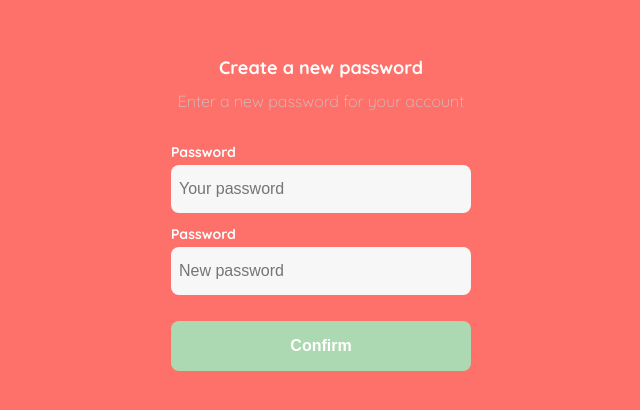
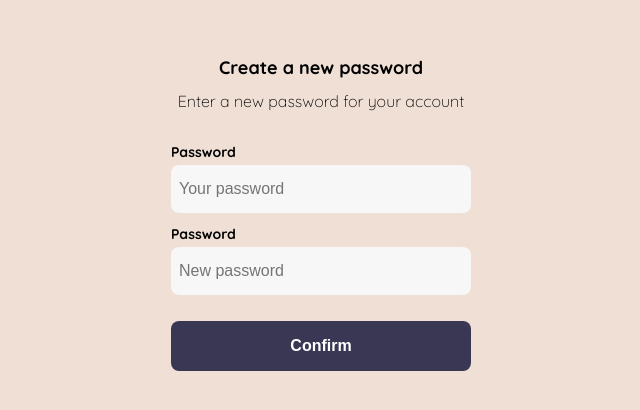
Before and after one commit to CarlosReyes99/yard-store, a plain HTML site: page newpassword.html in a window 1280 px wide. Shown: the part 178-588 px from the top of the page, without its empty margins (319-959 px from the left). Drawn offline with Linux system fonts and the light colour scheme.

```diff
--- a/newpassword.html
+++ b/newpassword.html
@@ -14,10 +14,10 @@
             --white: #FFFFFF;
             --black: #000000;
             --very-light-pink: #C7C7C7;
-            --background: #fe716a;
+            --background: #efdfd5;
 
             --text-input-field: #F7F7F7;
-            --hospital--gren: #ACD9B2;
+            --hospital--gren: #393754;
             --sm: 14px;
             --md: 16px;
             --lg: 18px;
@@ -49,13 +49,13 @@
             display: none;
         }
         .title{
-            color: var(--white);
+
             font-size: var(--lg);
             margin-bottom: 12px;
             text-align: center;
         }
         .subtitle{
-            color: var(--very-light-pink);
+            color: var(--black);
             font-size: medium;
             font-weight: 300;
             margin-top: 0;
@@ -67,7 +67,7 @@
             flex-direction: column;
         }
         .label{
-            color: white;
+            color: var(--black);
             font-size: var(--sm);
             font-weight: bold;
             margin-bottom: 4px;
```
